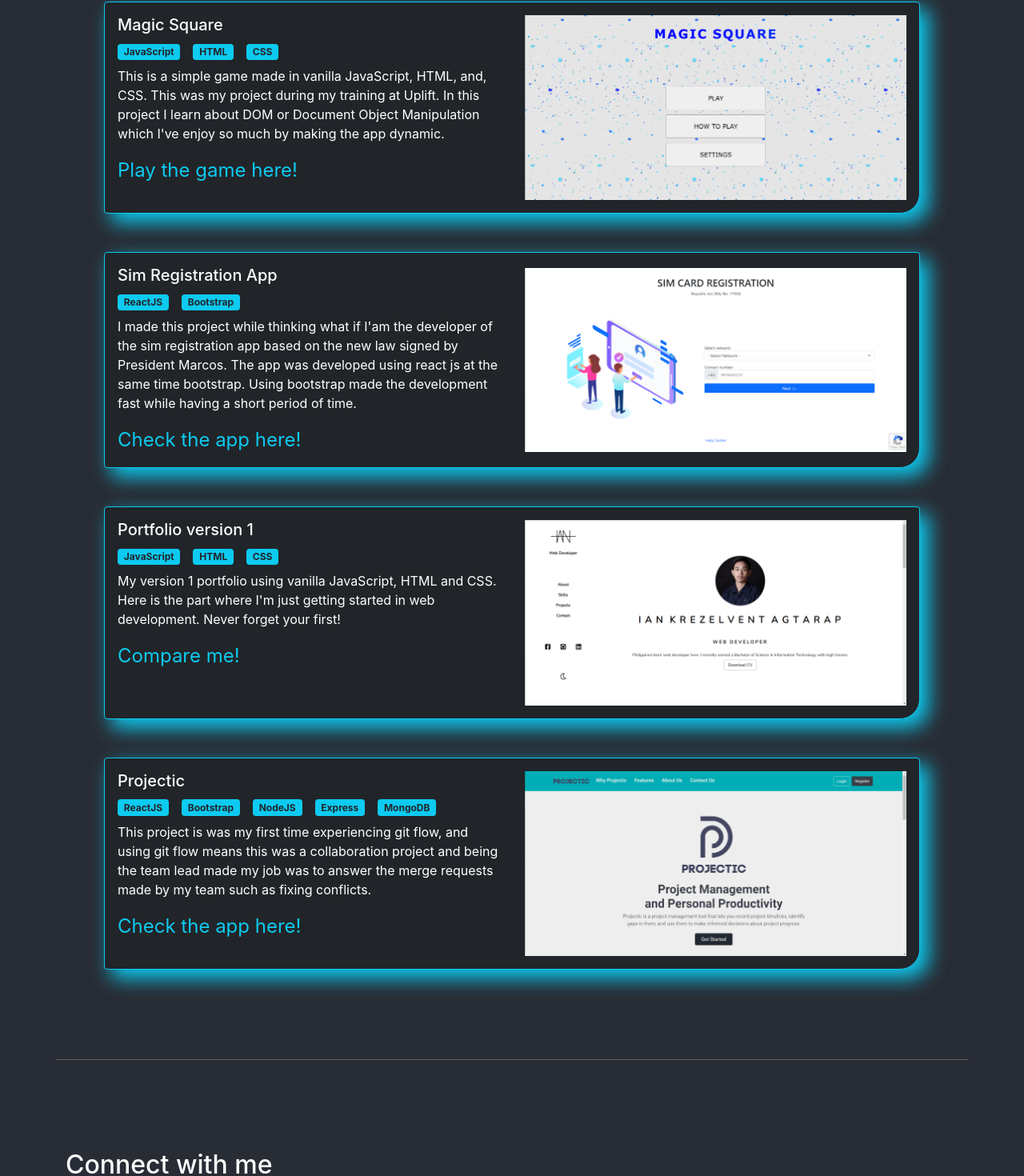
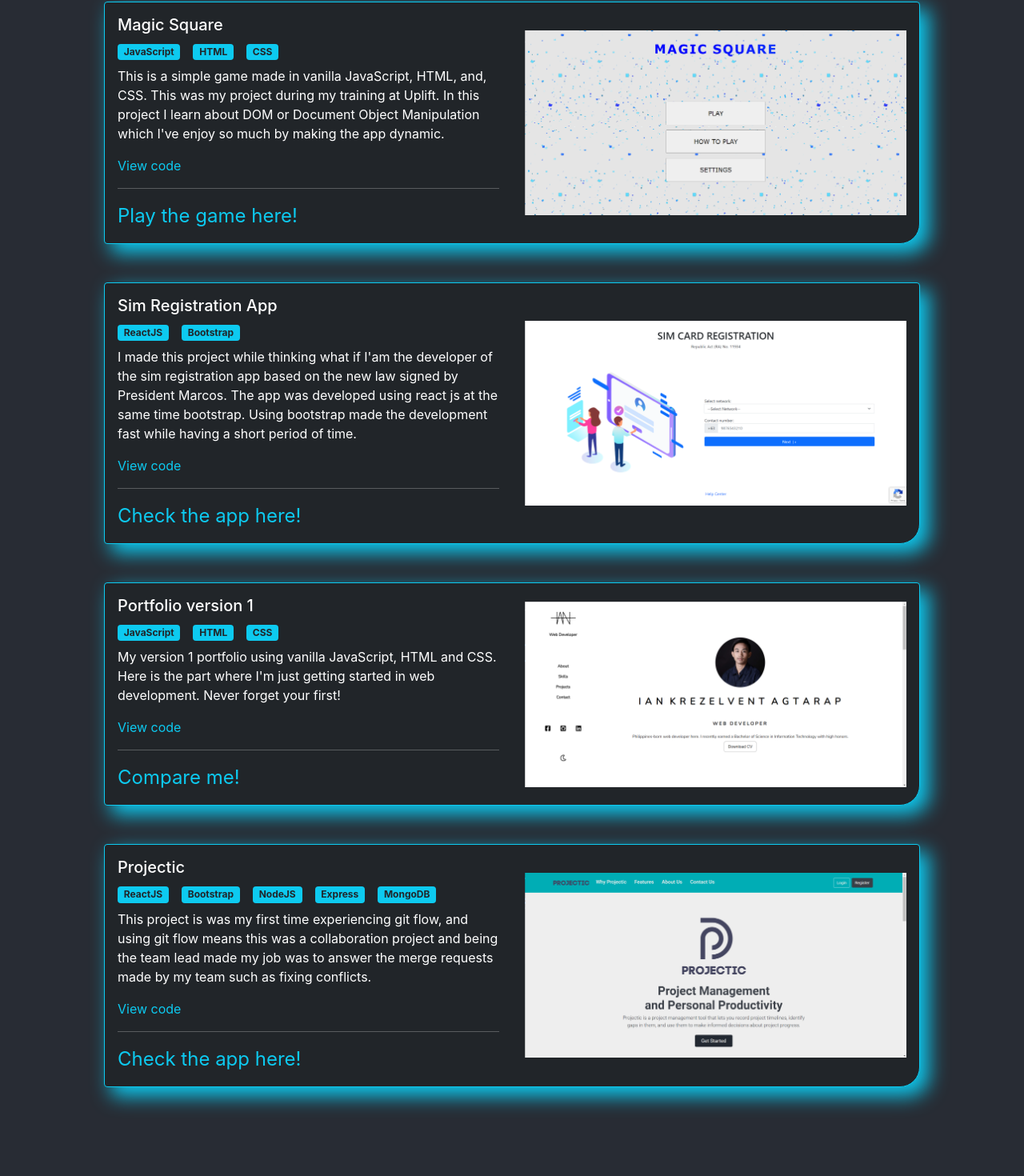
Before and after one commit to IanAgtarap/DevIAN, a React (Create React App) app: page / in a window 1280 px wide. Shown: the part 1769-3239 px from the top of the page at 80% size. Built offline with nearby package versions, Linux system fonts and the light colour scheme.

Commit message:
link github code

```diff
--- a/src/components/Projects.js
+++ b/src/components/Projects.js
@@ -32,6 +32,15 @@ function Projects() {
                     dynamic.
                   </p>
                   <a
+                    href='https://github.com/IanAgtarap/MagicSquare'
+                    className='text-decoration-none text-info'
+                    target='_blank'
+                    rel='noreferrer'
+                  >
+                    View code
+                  </a>
+                  <hr />
+                  <a
                     href='https://ianagtarap.github.io/MagicSquare/'
                     className='fs-4 text-decoration-none text-info'
                     target='_blank'
@@ -65,6 +74,15 @@ function Projects() {
                     the development fast while having a short period of time.
                   </p>
                   <a
+                    href='https://github.com/IanAgtarap/sim_registration'
+                    className='text-decoration-none text-info'
+                    target='_blank'
+                    rel='noreferrer'
+                  >
+                    View code
+                  </a>
+                  <hr />
+                  <a
                     href='https://sim-registration.vercel.app/'
                     className='fs-4 text-decoration-none text-info'
                     target='_blank'
@@ -96,6 +114,15 @@ function Projects() {
                     CSS. Here is the part where I'm just getting started in web
                     development. Never forget your first!
                   </p>
+                  <a
+                    href='https://github.com/IanAgtarap/portfolio-v1'
+                    className='text-decoration-none text-info'
+                    target='_blank'
+                    rel='noreferrer'
+                  >
+                    View code
+                  </a>
+                  <hr />
                   <a
                     href='https://porfolio-v1-five.vercel.app/'
                     className='fs-4 text-decoration-none text-info'
@@ -132,6 +159,15 @@ function Projects() {
                     requests made by my team such as fixing conflicts.
                   </p>
                   <a
+                    href='https://github.com/IanAgtarap/projectic'
+                    className='text-decoration-none text-info'
+                    target='_blank'
+                    rel='noreferrer'
+                  >
+                    View code
+                  </a>
+                  <hr />
+                  <a
                     href='https://projectic.vercel.app/'
                     className='fs-4 text-decoration-none text-info'
                     target='_blank'
```
